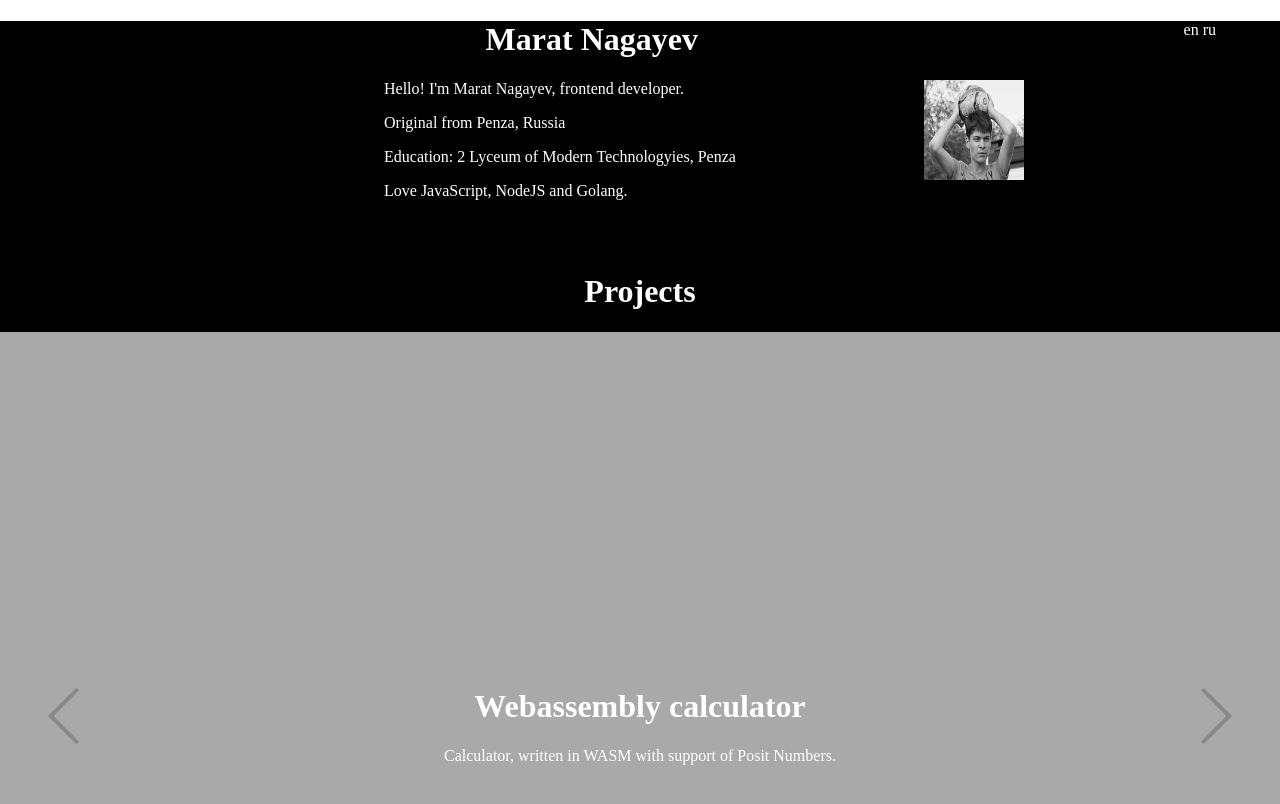
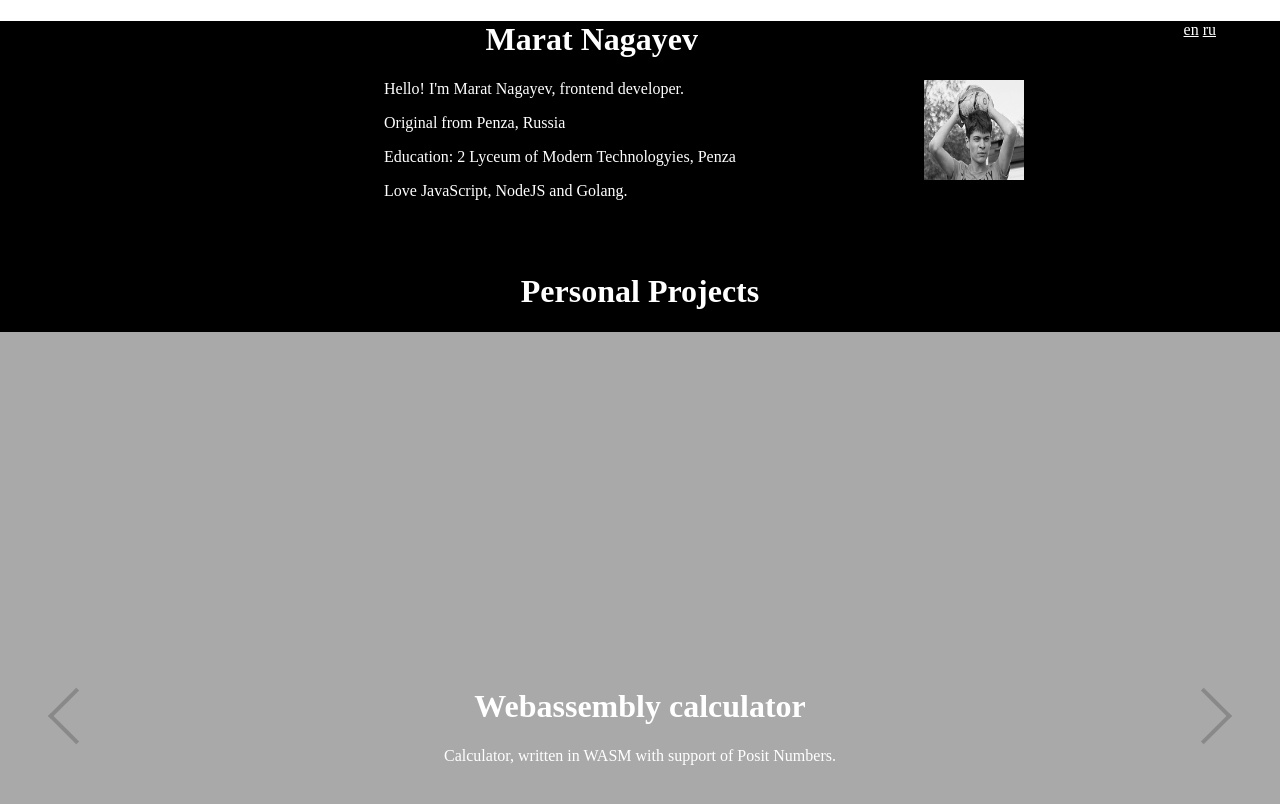
Before and after one commit to nagayev/website, a React (Create React App) app: page / in a window 1280 px wide. Shown: the top 804 px of the page. Built offline with nearby package versions, Linux system fonts and the light colour scheme.

Commit message:
Rename projects to personal projects

```diff
--- a/src/App.js
+++ b/src/App.js
@@ -23,14 +23,6 @@ function User(props){
     <a style={style.a} href={url}>{props.type}</a>
   );
 }
-/*
-function MenuItem(props){
-  return (
-    <>
-      <a href={"#"+props.text}>{props.text}</a> &nbsp;
-    </>
-  );
-} */
 function App() {
   const style = getCurrentTheme();
   //const language = navigator.language.slice(0,2); //use it i the future
@@ -41,7 +33,7 @@ function App() {
   return (
     <div className="App" style={style.app}>
       <div style={style.languages}>
-        en ru
+        <a style={style.dots} href="#">en</a> <a style={style.dots} href="#">ru</a>
       </div>
       <h1>Marat Nagayev</h1>
         <img id="me" src={me} alt="Marat Nagayev" style={style.me} />
--- a/src/Projects.js
+++ b/src/Projects.js
@@ -18,7 +18,7 @@ function Projects(){
   return (
     <>
     <br />
-    <h1 style={{color:'white'}}>Projects</h1>
+    <h1 style={{color:'white'}}>Personal Projects</h1>
     <AwesomeSlider className="slider" /*onTransitionEnd={handler} */ >
       <div style={style.calculator} onClick={()=>openGithub('wasm')}>
       <h1 className="header">Webassembly calculator</h1>
--- a/src/dark.js
+++ b/src/dark.js
@@ -36,6 +36,10 @@ const calculator = {
 const arduino = {
     backgroundColor:'dimgray'
 }
+const dots = {
+    textDecoration:'underline',
+    color:'white'
+}
 let dark = {
     a:a,
     about:about,
@@ -44,6 +48,7 @@ let dark = {
     languages:languages,
     coderbook:coderbook,
     calculator:calculator,
-    arduino:arduino
+    arduino:arduino,
+    dots:dots
 }
 export default dark;
```
